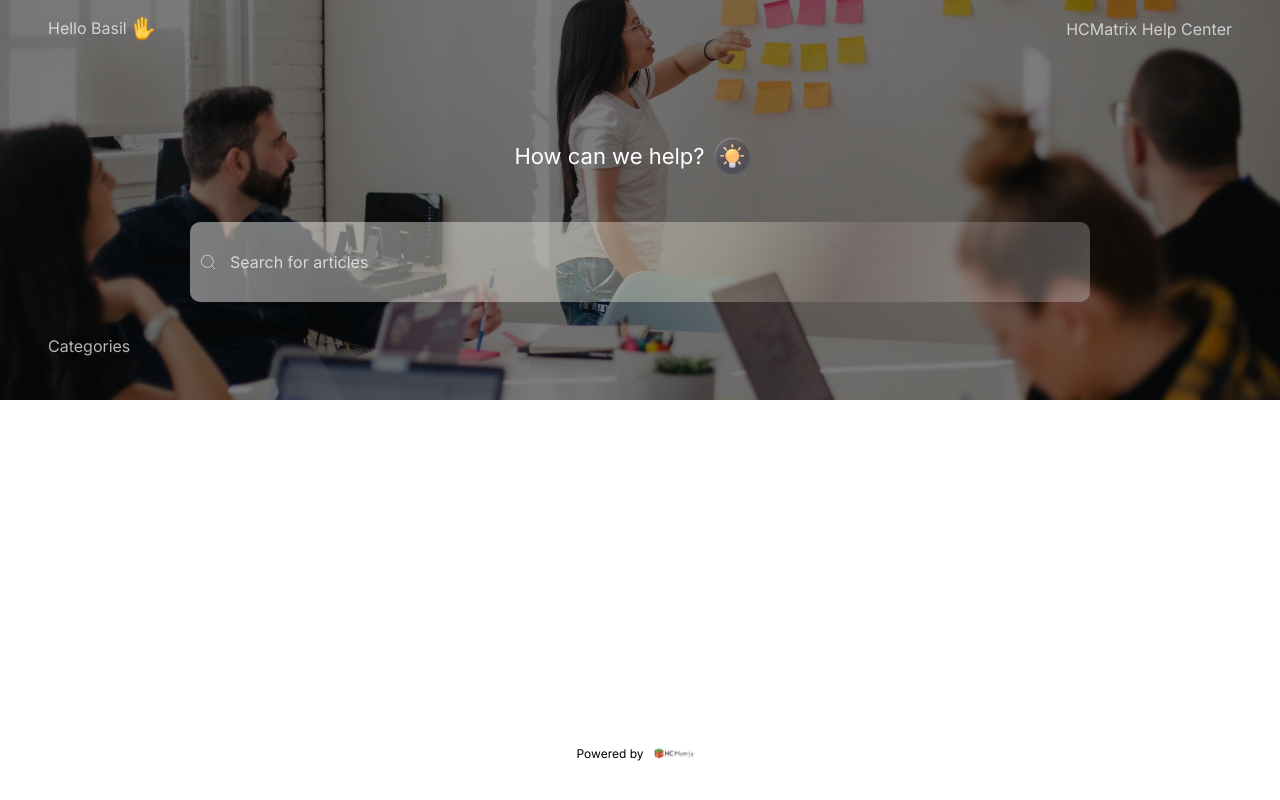
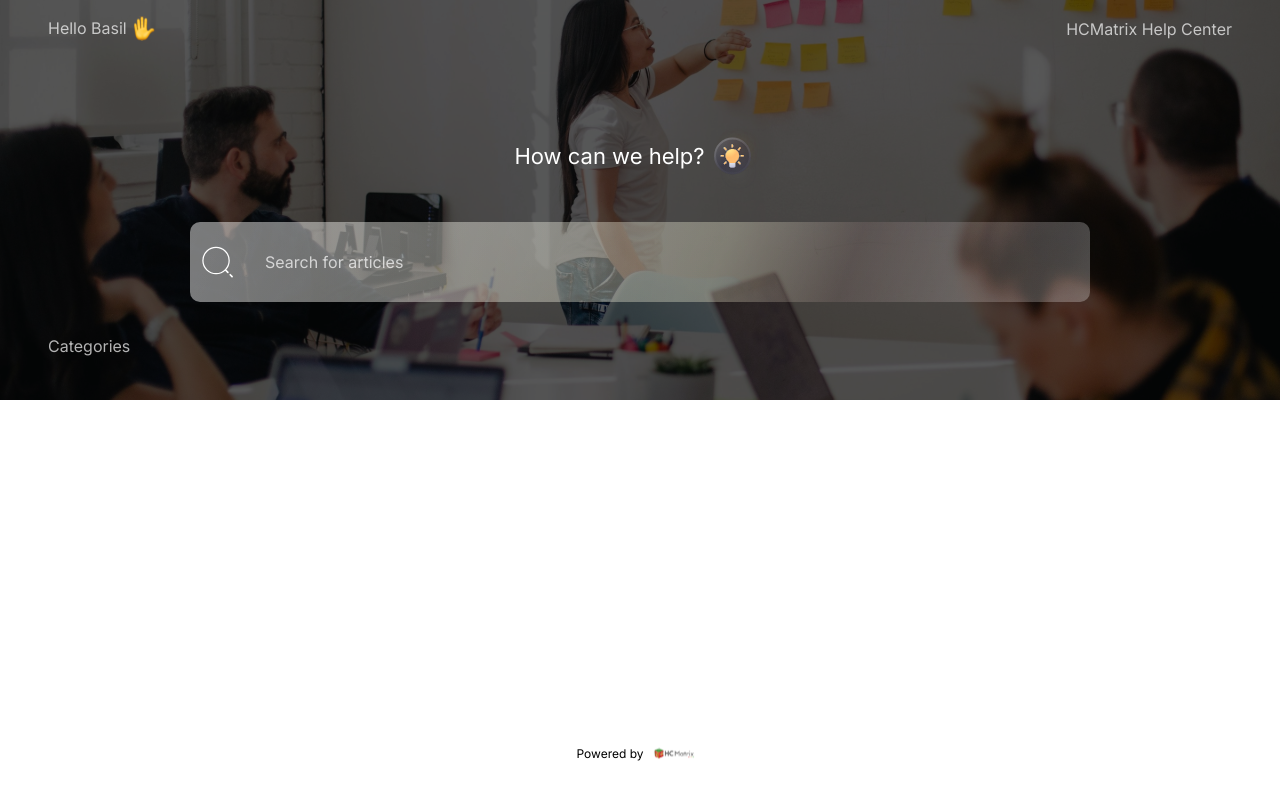
Before and after one commit to Olubukola-Martins/HCMatrix-UserGuide, a React (Vite) app: page / in a window 1280 px wide. Built offline with nearby package versions, Linux system fonts and the light colour scheme.

Commit message:
made some ui fixes to pages.scss

```diff
--- a/src/sass/_Page.scss
+++ b/src/sass/_Page.scss
@@ -51,7 +51,7 @@
             border: 1 px;
             outline: none;
             border-radius: 10px;
-            padding-left: 40px;
+            padding-left: 75px;
             background: linear-gradient(
                 110.72deg,
                 rgba(255, 255, 255, 0.24) 1.21%,
@@ -75,7 +75,8 @@
             top: 50%;
             left: 10px;
             transform: translateY(-50%);
-            height: 16px;
+            height: 35px;
+            width: 35px;
           }
         }
 
@@ -110,7 +111,7 @@
           0,
           0,
           0,
-          0.5
+          0.65
         ); /* Black overlay with 50% opacity */
       }
     }
```
Also changed, not shown: src/assets/css/index.css (+1 -1 lines).
